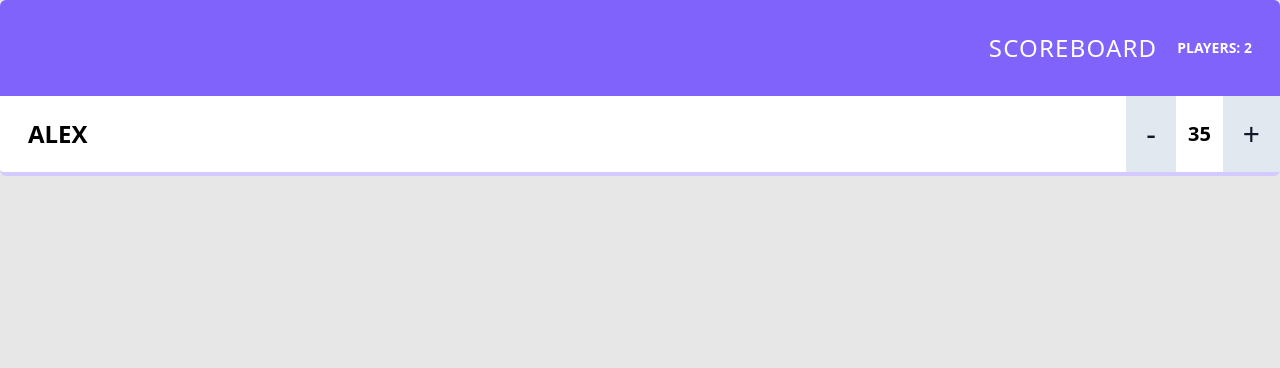
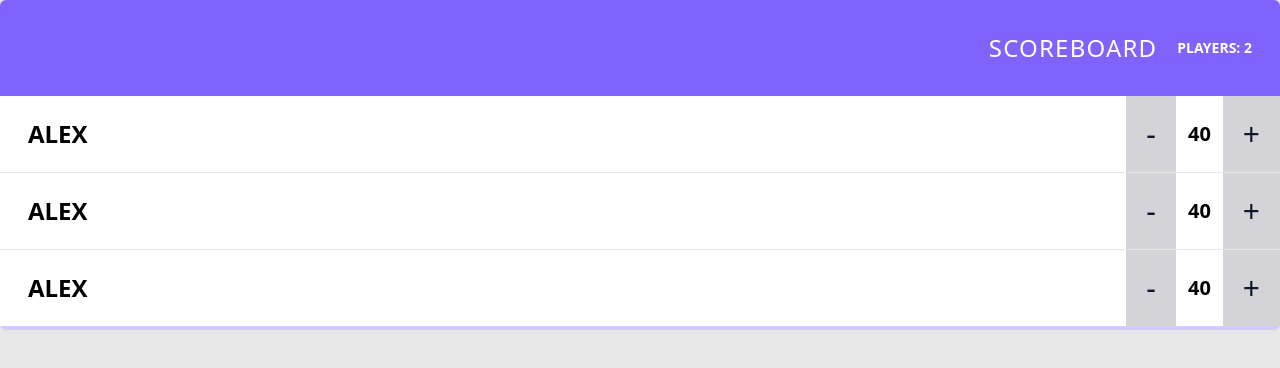
Before and after one commit to alekspanteli/TeamTreehouse-React-Basics, a React (Vite) app: page / in a window 1280 px wide. Shown: the top 368 px of the page. Built offline with nearby package versions, Linux system fonts and the light colour scheme.

Commit message:
Update App.jsx

```diff
--- a/src/App.jsx
+++ b/src/App.jsx
@@ -16,33 +16,41 @@ const Header = (prosp) => {
 const Player = (props) => {
   return (
     <div>
-      <Header title="scoreboard" totalPlayers={2} />
-      <div className="flex justify-between items-center bg-white rounded-b-md border-solid border-b-4 border-[#D4CAFF]">
+      <div className="flex justify-between items-center bg-white">
         <span className="text-2xl font-bold pl-7">{props.name}</span>
-        <Counter />
+        <Counter {...props} />
       </div>
     </div>
   );
 };
 
-const Counter = () => {
+const Button = (props) => {
+  return (
+    <button className="text-slate-900 text-3xl p-5 bg-zinc-300 hover:bg-slate-300">
+      {props.symbol}
+    </button>
+  );
+};
+
+const Counter = (props) => {
   return (
     <div className="flex gap-3 items-center">
-      <button className="text-slate-900 text-3xl p-5 bg-slate-200 hover:bg-slate-300">
-        -
-      </button>
-      <span className="font-bold text-xl">35</span>
-      <button className="text-slate-900 text-3xl p-5 bg-slate-200 hover:bg-slate-300">
-        +
-      </button>
+      <Button symbol="-" />
+      <span className="font-bold text-xl">{props.score}</span>
+      <Button symbol="+" />
     </div>
   );
 };
 
 function App() {
   return (
-    <div className="container mx-auto">
-      <Player name="Alex" score={40} />
+    <div className="container mx-auto rounded-b-md border-solid border-b-4 border-[#D4CAFF]">
+      <Header title="scoreboard" totalPlayers={2} />
+      <main className="divide-y divide-slate-200">
+        <Player name="Alex" score={40} />
+        <Player name="Alex" score={40} />
+        <Player name="Alex" score={40} />
+      </main>
     </div>
   );
 }
```
